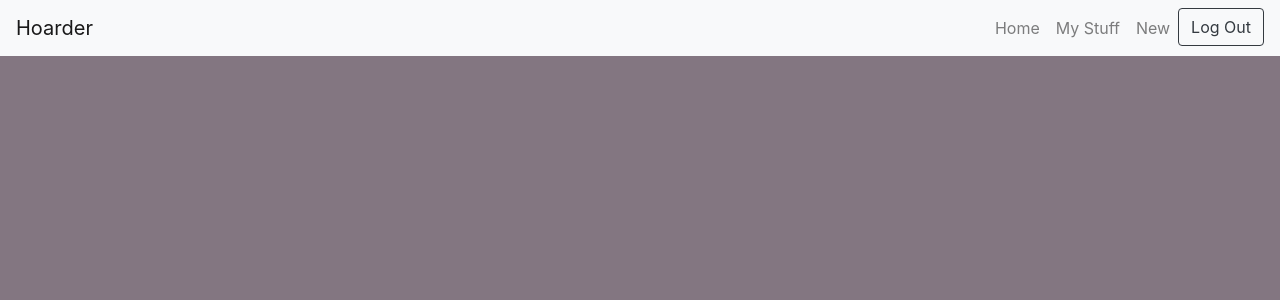
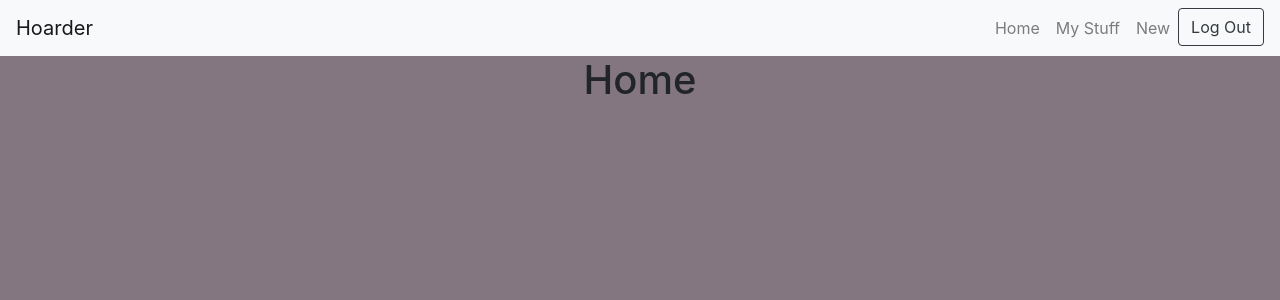
Before and after one commit to aclai4067/react-hoarder, a React (Create React App) app: page / in a window 1280 px wide. Shown: the top 300 px of the page. Built offline with nearby package versions, Linux system fonts and the light colour scheme; no server answers; sample sign-in values are in the browser's storage.

Commit message:
nav links work

```diff
--- a/src/App/App.js
+++ b/src/App/App.js
@@ -1,12 +1,30 @@
 import React from 'react';
+import {
+  BrowserRouter as Router,
+  Route,
+  Redirect,
+  Switch,
+} from 'react-router-dom';
 import './App.scss';
 import firebase from 'firebase/app';
 import 'firebase/auth';
 import authData from '../helpers/data/authData';
 import Auth from '../components/pages/Auth/Auth';
 import MyNav from '../components/shared/MyNav/MyNav';
+import Home from '../components/pages/Home/Home';
+import NewStuff from '../components/pages/NewStuff/NewStuff';
+import MyStuff from '../components/pages/MyStuff/MyStuff';
 
 authData.firebaseApp();
+
+const PublicRoute = ({ component: Component, authed, ...rest }) => {
+  const routeChecker = (props) => (authed === false ? <Component {...props} {...rest}/> : <Redirect to={{ pathname: '/', state: { from: props.location } }} />);
+  return <Route {...rest} render={(props) => routeChecker(props)} />;
+};
+const PrivateRoute = ({ component: Component, authed, ...rest }) => {
+  const routeChecker = (props) => (authed === true ? <Component {...props} {...rest}/> : <Redirect to={{ pathname: '/auth', state: { from: props.location } }} />);
+  return <Route {...rest} render={(props) => routeChecker(props)} />;
+};
 
 class App extends React.Component {
   state = {
@@ -32,8 +50,15 @@ class App extends React.Component {
 
     return (
       <div className="App">
-        <MyNav authed={authed} />
-        { !authed && <Auth /> }
+        <Router>
+          <MyNav authed={authed} />
+          <Switch>
+            <PrivateRoute path='/' exact component={Home} authed={authed} />
+            <PublicRoute path='/auth' exact component={Auth} authed={authed} />
+            <PrivateRoute path='/stuff' exact component={MyStuff} authed={authed} />
+            <PrivateRoute path='/stuff/new' exact component={NewStuff} authed={authed} />
+          </Switch>
+        </Router>
       </div>
     );
   }
--- /dev/null
+++ b/src/components/pages/Home/Home.js
@@ -0,0 +1,14 @@
+import './Home.scss';
+import React from 'react';
+
+class Home extends React.Component {
+  render() {
+    return (
+      <div className='Home'>
+        <h1>Home</h1>
+      </div>
+    );
+  }
+}
+
+export default Home;
--- /dev/null
+++ b/src/components/pages/MyStuff/MyStuff.js
@@ -0,0 +1,14 @@
+import './MyStuff.scss';
+import React from 'react';
+
+class MyStuff extends React.Component {
+  render() {
+    return (
+      <div className='MyStuff'>
+        <h1>My Stuff</h1>
+      </div>
+    );
+  }
+}
+
+export default MyStuff;
--- /dev/null
+++ b/src/components/pages/NewStuff/NewStuff.js
@@ -0,0 +1,14 @@
+import './NewStuff.scss';
+import React from 'react';
+
+class NewStuff extends React.Component {
+  render() {
+    return (
+      <div className='NewStuff'>
+        <h1>New Stuff</h1>
+      </div>
+    );
+  }
+}
+
+export default NewStuff;
--- a/src/components/shared/MyNav/MyNav.js
+++ b/src/components/shared/MyNav/MyNav.js
@@ -2,7 +2,7 @@ import './MyNav.scss';
 import React from 'react';
 import firebase from 'firebase/app';
 import 'firebase/auth';
-// import { Link } from 'react-router-dom';
+import { Link } from 'react-router-dom';
 import PropTypes from 'prop-types';
 
 class MyNav extends React.Component {
@@ -22,13 +22,13 @@ class MyNav extends React.Component {
         return (
           <ul className='navbar-nav ml-auto'>
             <li className='nav-item'>
-              <a className='nav-link' href='/'>Home</a>
+              <Link className='nav-link' to='/'>Home</Link>
             </li>
             <li className='nav-item'>
-              <a className='nav-link' href='/'>My Stuff</a>
+              <Link className='nav-link' to='/stuff'>My Stuff</Link>
             </li>
             <li className='nav-item'>
-              <a className='nav-link' href='/'>New</a>
+              <Link className='nav-link' to='/stuff/new'>New</Link>
             </li>
             <li className='nav-item'>
               <button className='btn btn-outline-dark' onClick={this.logoutEvent}>Log Out</button>
@@ -42,7 +42,7 @@ class MyNav extends React.Component {
     return (
       <div className='MyNav'>
         <nav className='navbar navbar-expand-lg navbar-light bg-light'>
-          <a className='navbar-brand' href='/'>Hoarder</a>
+          <Link className='navbar-brand' to='/'>Hoarder</Link>
           <button className='navbar-toggler' type='button' data-toggle='collapse' data-target='#navbarSupportedContent' aria-controls='navbarSupportedContent' aria-expanded='false'
             aria-label='Toggle navigation'>
             <span className='navbar-toggler-icon'></span>
```
Also changed, not shown: src/components/pages/Home/Home.scss (added), src/components/pages/MyStuff/MyStuff.scss (added), src/components/pages/NewStuff/NewStuff.scss (added).
